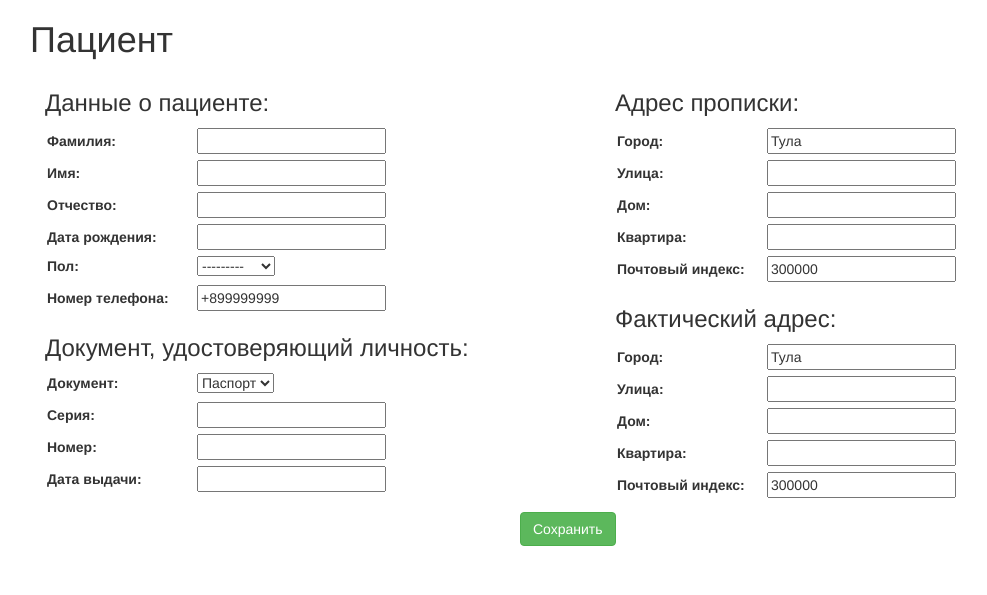
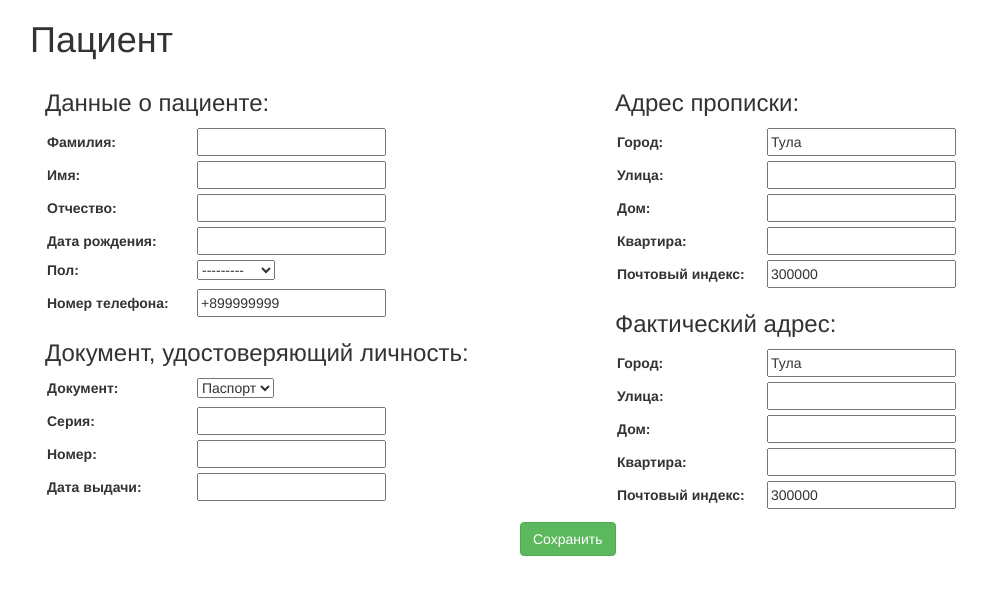
Before and after one commit to lancelote/idc_test, a Django app: page /patient/new/ in a window 1280 px wide. Shown: the top 595 px of the page, without its empty margins (40-1027 px from the left). Run offline with Django 3.2, Linux system fonts and the light colour scheme; some libraries are stand-ins or nearby versions.

Commit message:
visual tweaks

```diff
--- a/med_app/static/css/custom.css
+++ b/med_app/static/css/custom.css
@@ -3,12 +3,16 @@ table {
 }
 
 td, th {
-    padding: 2px 2px 2px 2px;
+    padding: 2px;
     vertical-align: baseline;
 }
 
 th {
     width: 150px;
+}
+
+input {
+    padding: 2px;
 }
 
 .button {
```
